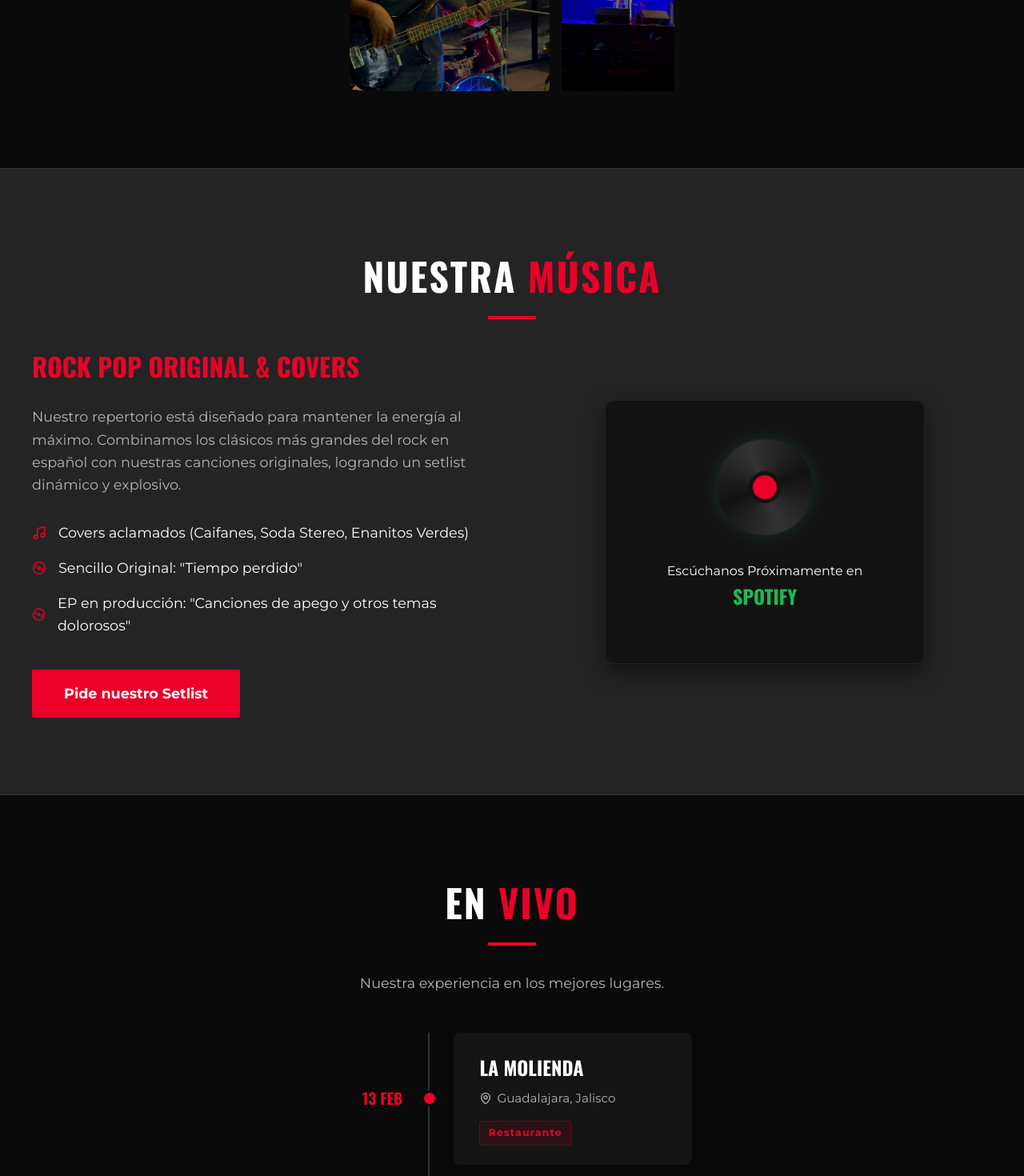
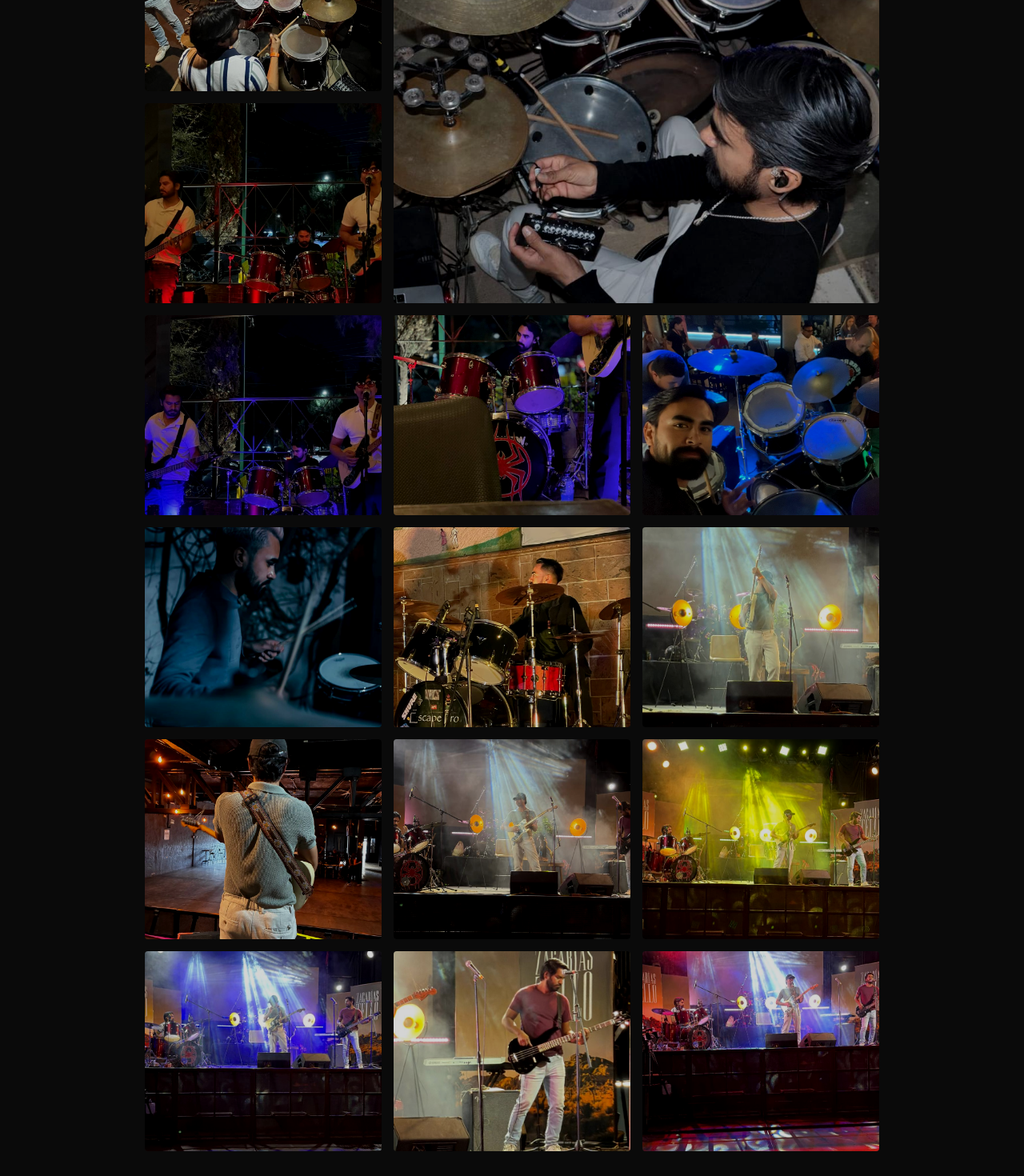
Before and after one commit to Pedro-guzman/soundcheck, a React (Vite) app: page / in a window 1280 px wide. Shown: the part 4480-5950 px from the top of the page at 80% size. Built offline with nearby package versions, Linux system fonts and the light colour scheme.

Commit message:
actualizacion galeria

```diff
--- a/src/components/PhotoGallery.jsx
+++ b/src/components/PhotoGallery.jsx
@@ -5,6 +5,21 @@ const PhotoGallery = () => {
     '/images/frank_bateria2.jpeg',
     '/images/eduardo_bajo.JPG',
     '/images/pedro_guitarra.jpeg',
+    '/images/foto1.jpeg',
+    '/images/foto2.jpeg',
+    '/images/foto3.jpeg',
+    '/images/foto4.jpeg',
+    '/images/foto5.jpeg',
+    '/images/foto6.jpeg',
+    '/images/foto7.jpeg',
+    '/images/foto8.jpeg',
+    '/images/foto9.jpeg',
+    '/images/foto10.jpeg',
+    '/images/foto11.jpeg',
+    '/images/foto12.jpeg',
+    '/images/foto13.jpeg',
+    '/images/foto14.jpeg',
+    '/images/foto15.jpeg',
   ];
 
   return (
```
